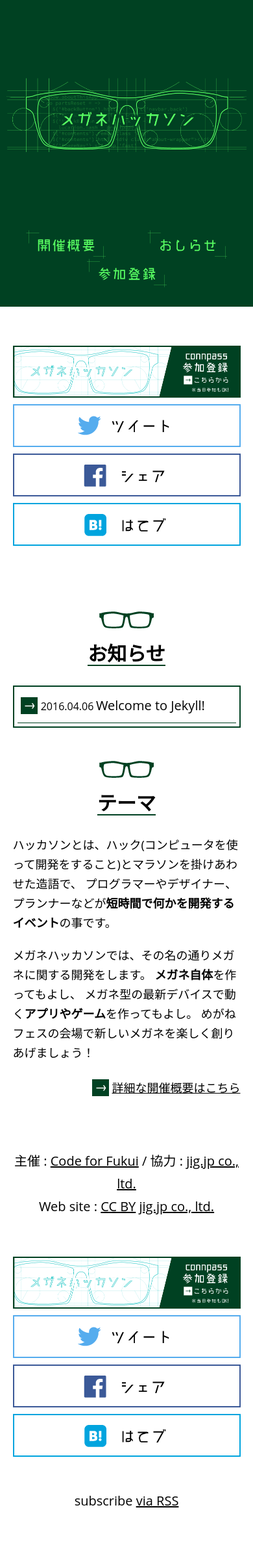
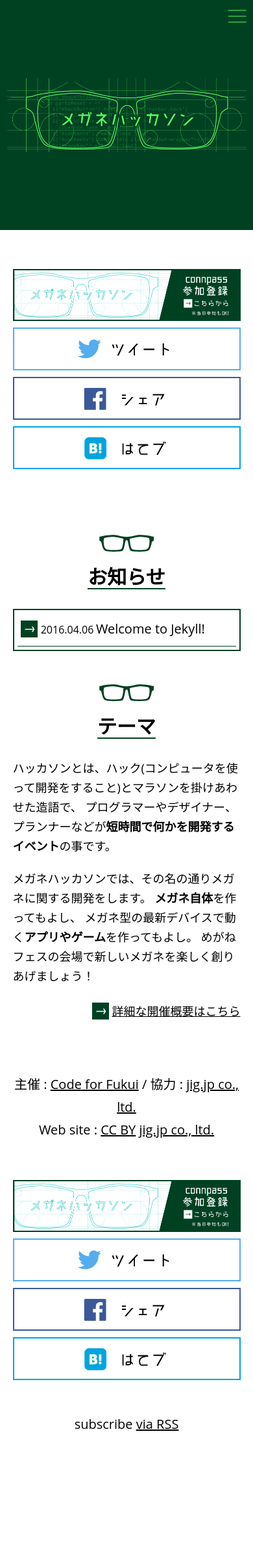
Before and after one commit to code4fukui/meganehack, a Jekyll site: the page built from index.html, in a window 390 px wide. Shown: the whole page at 65% size. Built offline with Jekyll 4.4.1, drawn with Linux system fonts in a browser that asks for light colours; some web fonts are replaced; after the commit the page ends 2289 px from its top, so only the background shows below that.

Commit message:
add sp navi

```diff
--- a/_config.yml
+++ b/_config.yml
@@ -3,9 +3,8 @@
   メガネ自体を作ってもよし、メガネ型の最新デバイスで動くアプリやゲームを作ってもよし、
   メガネを自由にハックするイベントです。5/28(土) 10時より、
   メガネの聖地である鯖江市の嚮陽会館にて開催！
-baseurl: ""
-# url: "http://fukui.opendata.cc/meganehack"
-url: "https://cpdtqcsope.localtunnel.me"
+baseurl: "/meganehack"
+url: "http://fukui.opendata.cc/meganehack"
 
 # Build settings
 markdown: kramdown
--- a/_includes/header.html
+++ b/_includes/header.html
@@ -1,4 +1,15 @@
 <header class="site-header">
+  <nav class="sp-main-navigation">
+    <div class="menu-icon">
+      <img src="{{ "/img/menu_sp.png" | prepend: site.baseurl }}" alt="メニュー"
+           onclick="document.getElementsByClassName('sp-main-navigation-list')[0].classList.toggle('visible');">
+    </div>
+    <ul class="sp-main-navigation-list">
+      <li><a href="{{ "/about/" | prepend: site.baseurl }}">開催概要</a></li>
+      <li><a href="{{ "/posts/" | prepend: site.baseurl }}">おしらせ</a></li>
+      <li><a href="">参加登録</a></li>
+    </ul>
+  </nav>
   <a class="site-title" href="{{ site.baseurl }}/">
     <img src="{{ "/img/logo.png" | prepend: site.baseurl }}"
          alt="{{ site.title }}"
--- a/_sass/_header.scss
+++ b/_sass/_header.scss
@@ -19,6 +19,9 @@
     }
   }
   .main-navigation {
+    @media (max-width: 699px) {
+      display: none;
+    }
     ul {
       display: block;
       text-align: center;
@@ -51,3 +54,33 @@
     }
   }
 }
+
+.sp-main-navigation {
+  display: none;
+  @media (max-width: 699px) {
+    display: block;
+  }
+  .menu-icon {
+    text-align: right;
+    margin-bottom: -50px;
+  }
+  ul {
+    display: none;
+    margin-top: 50px;
+    background-color: rgba(255, 255, 255, 0.3);
+    li {
+      padding: 15px 20px;
+      border-bottom: 1px solid $theme_dark_green;
+      a {
+        display: block;
+        height: 100%;
+        width: 100%;
+        color: #ffffff;
+      }
+    }
+    &.visible {
+      display: block;
+    }
+  }
+
+}
```
Also changed, not shown: img/menu_sp.png (added).
